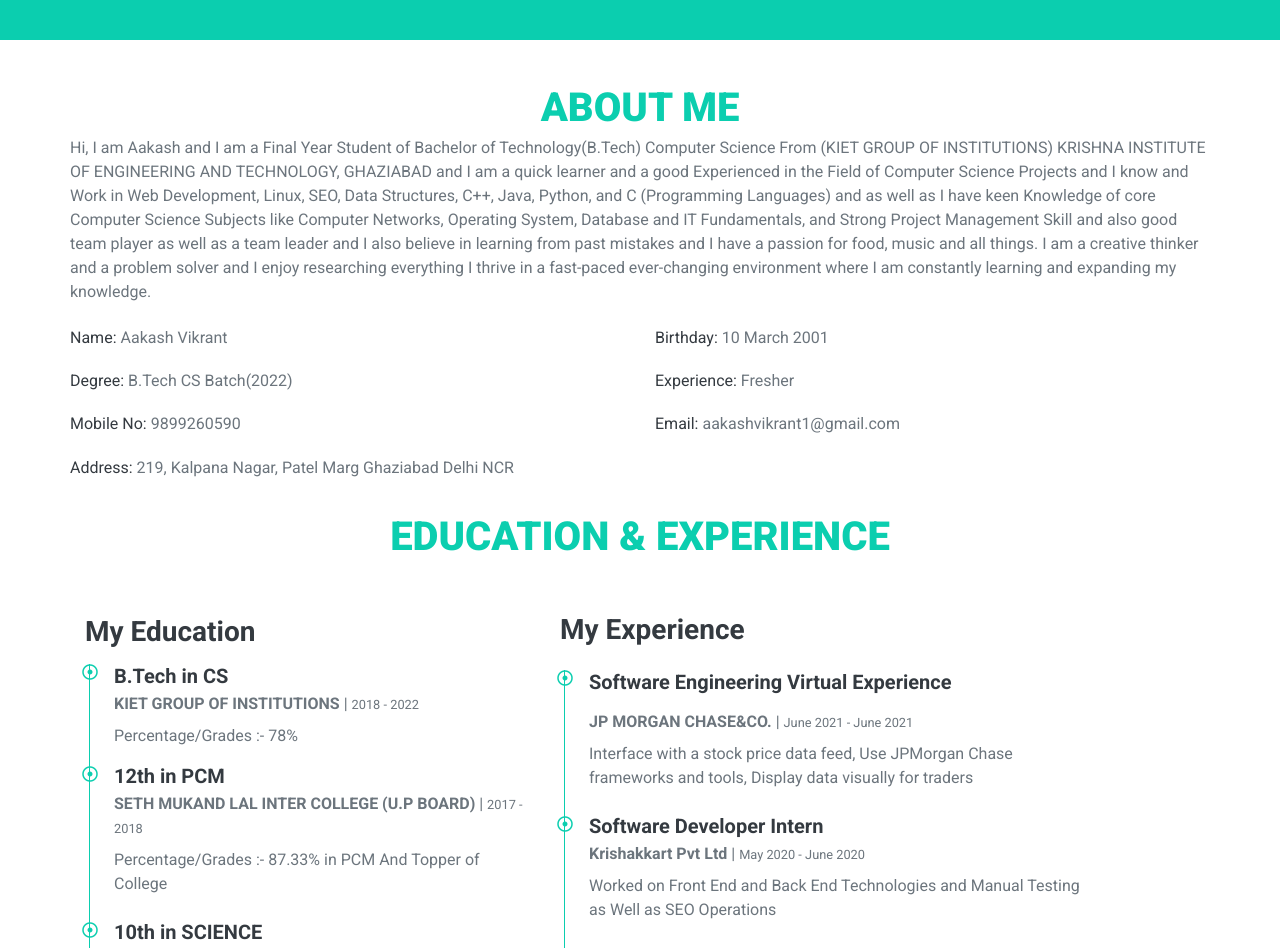
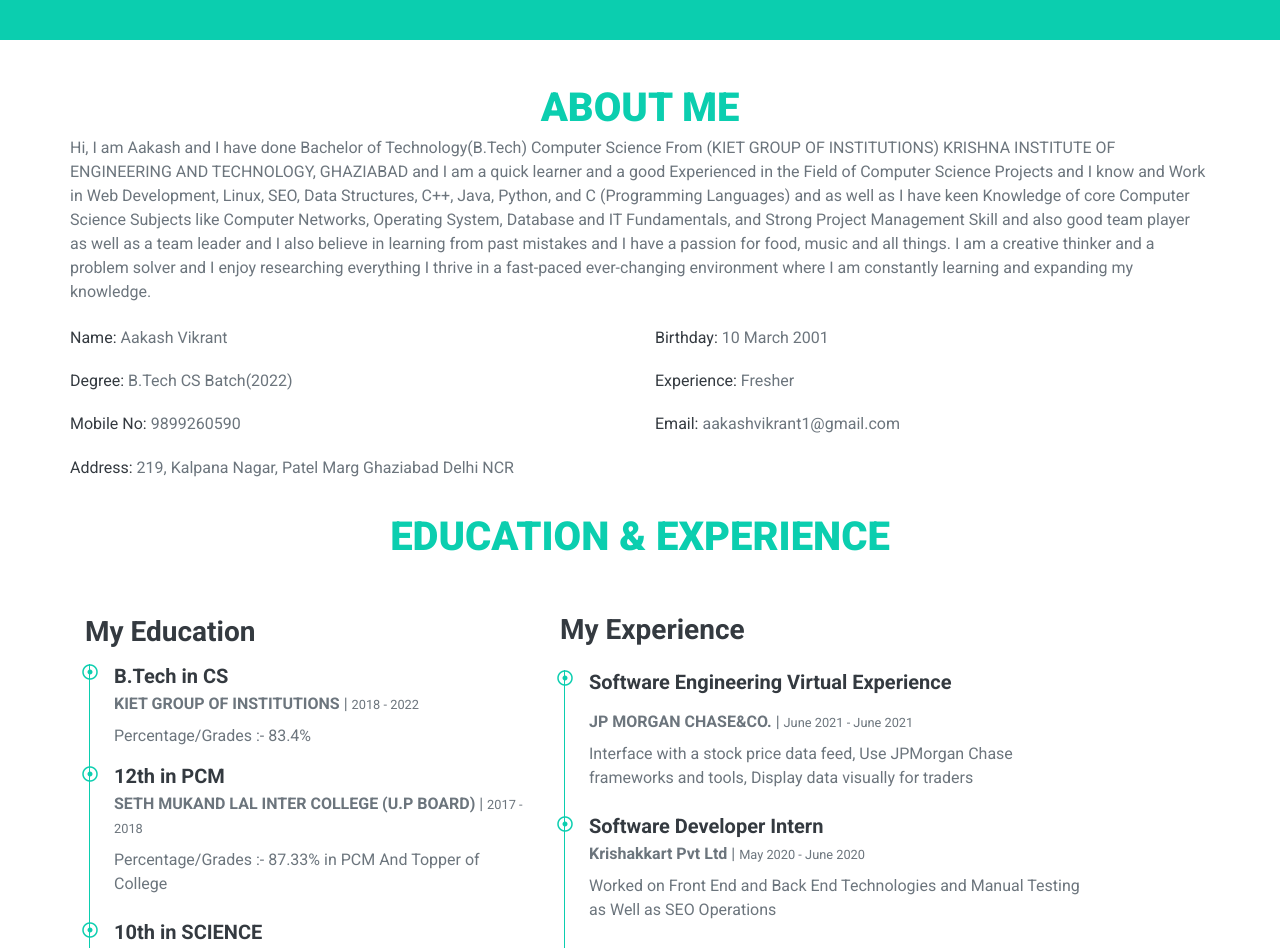
Before and after one commit to aakashvikrant/aakashvikrant.github.io, a plain HTML site: page index.html in a window 1280 px wide. Shown: the part 760-1708 px from the top of the page. Drawn offline with nearby package versions, Linux system fonts and the light colour scheme.

Commit message:
Update index.html

```diff
--- a/index.html
+++ b/index.html
@@ -76,7 +76,7 @@
                 </div>
                 <div class="col-lg-50">
                     <!--- <h3 class="mb-4">UI/UX Designer & Web Developer</h3>   -->
-                    <p>Hi, I am Aakash and I am a Final Year Student of Bachelor of Technology(B.Tech) Computer Science From (KIET GROUP OF INSTITUTIONS) KRISHNA INSTITUTE OF ENGINEERING AND TECHNOLOGY, GHAZIABAD and I am a quick learner and a good Experienced in the Field of Computer Science Projects and I know and Work in Web Development, Linux, SEO, Data Structures, C++, Java, Python, and C (Programming Languages) and as well as I have keen Knowledge of core Computer Science Subjects like Computer Networks, Operating System, Database and IT Fundamentals, and Strong Project Management Skill and also good team player as well as a team leader and I also believe in learning from past mistakes and I have a passion for food, music and all things. I am a creative thinker and a problem solver and I enjoy researching everything I thrive in a fast-paced ever-changing environment where I am constantly learning and expanding my knowledge. </p>
+                    <p>Hi, I am Aakash and I have done Bachelor of Technology(B.Tech) Computer Science From (KIET GROUP OF INSTITUTIONS) KRISHNA INSTITUTE OF ENGINEERING AND TECHNOLOGY, GHAZIABAD and I am a quick learner and a good Experienced in the Field of Computer Science Projects and I know and Work in Web Development, Linux, SEO, Data Structures, C++, Java, Python, and C (Programming Languages) and as well as I have keen Knowledge of core Computer Science Subjects like Computer Networks, Operating System, Database and IT Fundamentals, and Strong Project Management Skill and also good team player as well as a team leader and I also believe in learning from past mistakes and I have a passion for food, music and all things. I am a creative thinker and a problem solver and I enjoy researching everything I thrive in a fast-paced ever-changing environment where I am constantly learning and expanding my knowledge. </p>
                     <div class="row mb-5">
                         <div class="col-sm-6 py-2"><h6>Name: <span class="text-secondary">Aakash Vikrant</span></h6></div>
                         <div class="col-sm-6 py-2"><h6>Birthday: <span class="text-secondary">10 March 2001</span></h6></div>
@@ -109,7 +109,7 @@
                             <i class="far fa-dot-circle text-primary position-absolute" style="top: 0px; left: -32px;"></i>
                             <h5 class="font-weight-bold mb-1">B.Tech in CS</h5>
                             <p class="mb-2"><strong>KIET GROUP OF INSTITUTIONS</strong> | <small>2018 - 2022</small></p>
-                            <p>Percentage/Grades :- 78% </p>
+                            <p>Percentage/Grades :- 83.4% </p>
                         </div>
                         <div class="position-relative mb-4">
                             <i class="far fa-dot-circle text-primary position-absolute" style="top: 2px; left: -32px;"></i>
```
